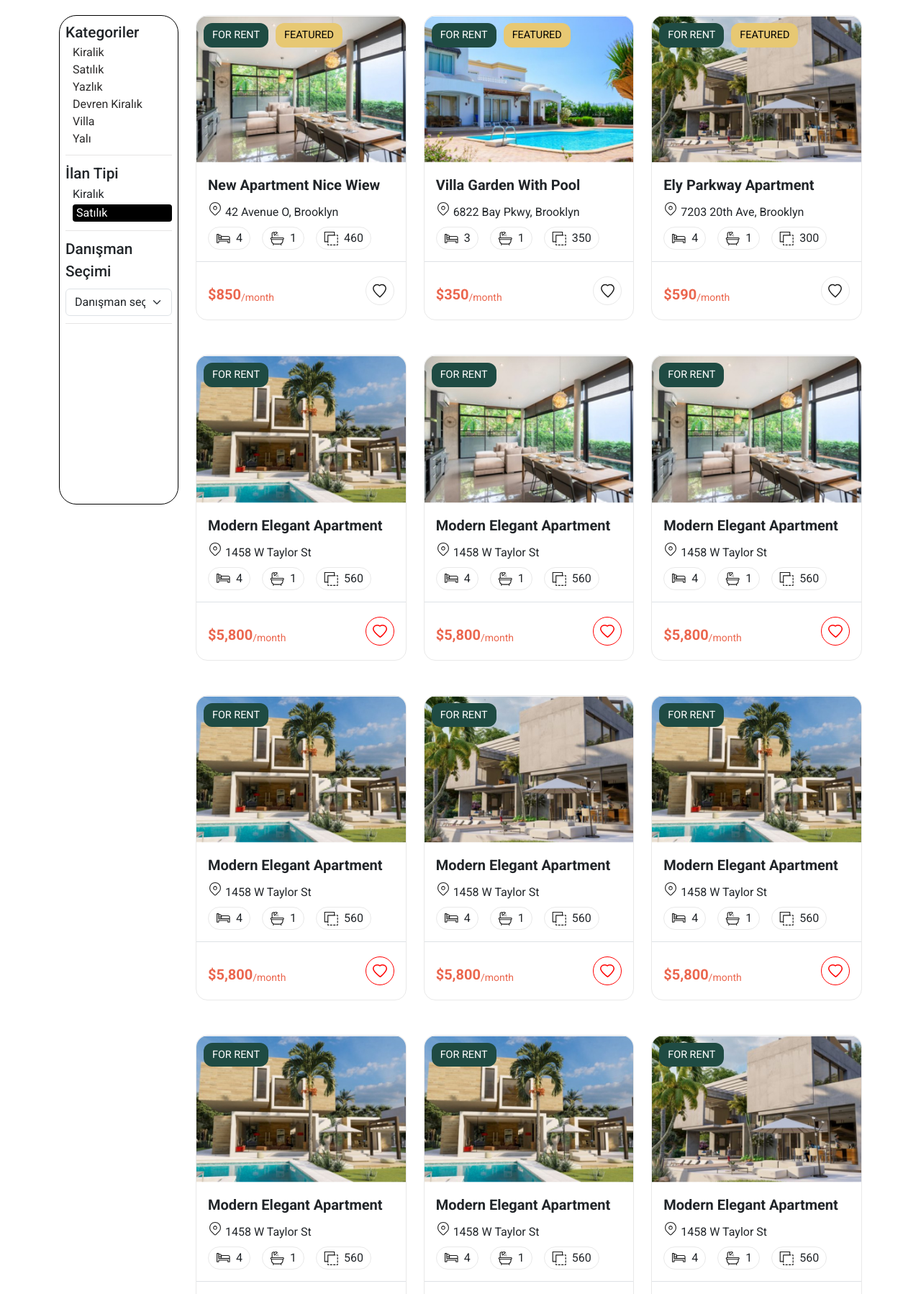
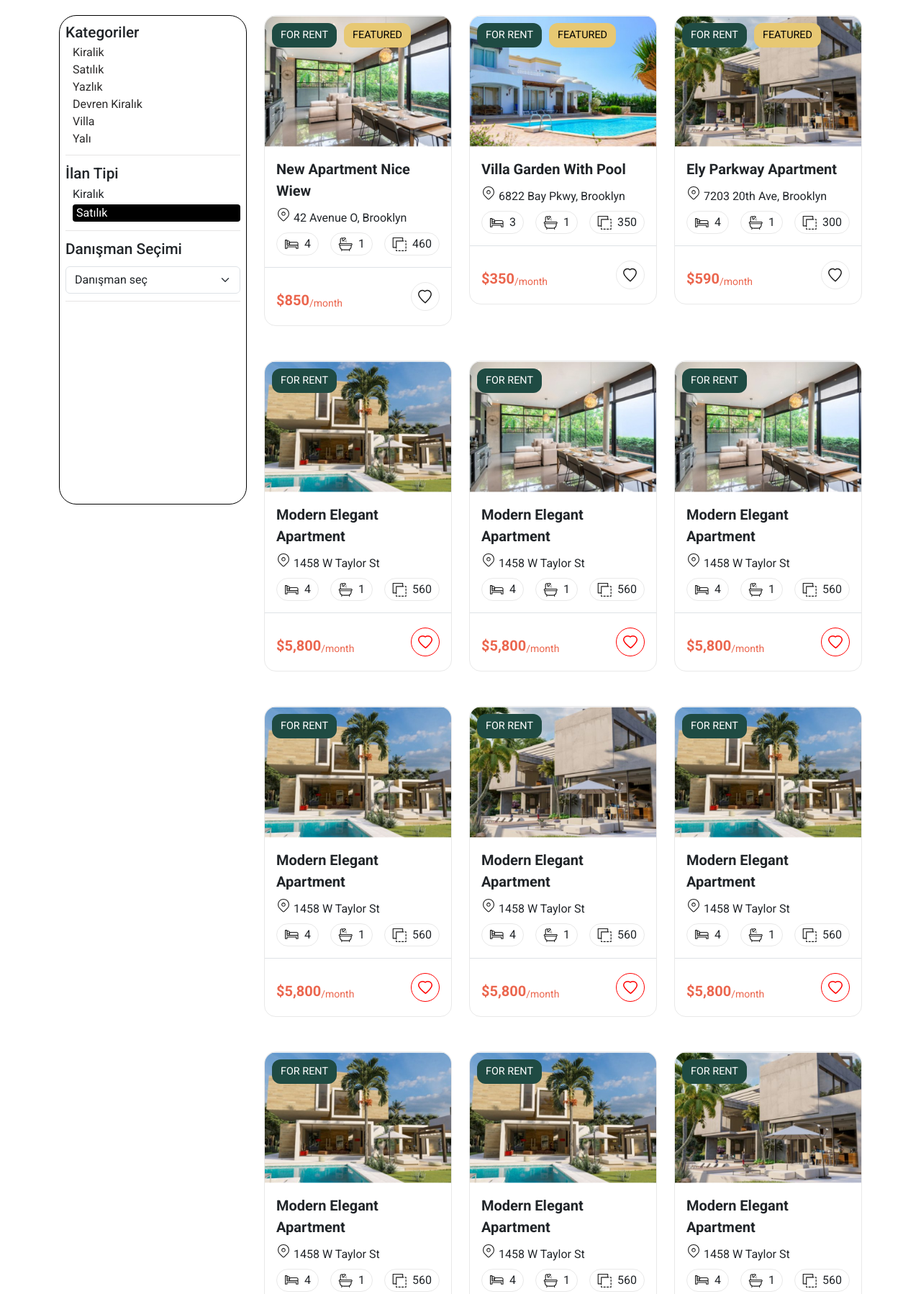
Before and after one commit to UgurBilgic/BTK-Eylul-side, a plain HTML site: page liste.html in a window 1280 px wide. Shown: the part 718-2516 px from the top of the page at 72% size. Drawn offline with nearby package versions, Linux system fonts and the light colour scheme; some packages are replaced by stand-ins of ours.

Commit message:
gun-10-gunc-2

```diff
--- a/assets/scss/style.scss
+++ b/assets/scss/style.scss
@@ -622,6 +622,20 @@ footer {
     }
 }
 
+.propert-filter-wrapper {
+    @media (max-width:991px) {
+        position: fixed;
+        inset: 0;
+        z-index: 33;
+        width: 80%;
+        height: 100%;
+        background-color: #fff;
+        transform: translateX(-100%);
+        &.active {
+            transform: translateX(0);
+        }
+    }
+
     .property-filter {
         border: 1px solid #000000;
         border-radius: 24px;
@@ -671,22 +685,4 @@ footer {
             }
         }
     }
-
-.soccer-card {
-    position: relative;
-    &-image {
-        img {
-            border-radius: 16px;
 }
-        &-info {
-            &-dot {
-                width: 10px;
-                height: 10px;
-                border-radius: 50%;
-                background-color: #fff;
-                z-index: 2;
-            }
-        }
-    }
-
-}
--- a/liste.html
+++ b/liste.html
@@ -58,8 +58,11 @@
                 <span class="fs-6 fw-lighter" >Lorem ipsum dolor sit amet, consectetur adipiscing elit.</span>
             </div>
             <div class="row">
-                <div class="col-2 my-4">
-                    <div class="property-filter">
+                <div class="col-12 my-3 d-lg-none">
+                    <button class="btn btn-main-one text-white" onclick="propertyFilterDrawer.classList.toggle('active')">Filtre</button>
+                </div>
+                <div id="propertyFilterDrawer" class="col-lg-3 my-4 propert-filter-wrapper">
+                    <div class="property-filter mb-3">
                         <div class="property-filter-content">
                             <div class="property-filter-content-title">
                                 Kategoriler
@@ -107,11 +110,14 @@
                                   </select>
                             </div>
                         </div>
+                        <div class="property-filter-content-close">
+                            <button class="btn btn-main-two text-white d-lg-none" onclick="propertyFilterDrawer.classList.toggle('active')">Filtre Kapat</button>
+                        </div>
                     </div>
                 </div>
-                <div class="col-10">
+                <div class=" col-12 col-lg-9">
                     <div class="row">
-                        <div class="col-4 my-4">
+                        <div class="col-12 col-lg-4 my-4">
                             <div class="property-card">
                                 <div class="property-card-image">
                                     <div class="property-card-image-tag">
@@ -156,7 +162,7 @@
                                 </div>
                             </div>
                         </div>
-                        <div class="col-4 my-4">
+                        <div class="col-12 col-lg-4 my-4">
                             <div class="property-card">
                                 <div class="property-card-image">
                                     <div class="property-card-image-tag">
@@ -201,7 +207,7 @@
                                 </div>
                             </div>
                         </div>
-                        <div class="col-4 my-4">
+                        <div class="col-12 col-lg-4 my-4">
                             <div class="property-card">
                                 <div class="property-card-image">
                                     <div class="property-card-image-tag">
@@ -246,7 +252,7 @@
                                 </div>
                             </div>
                         </div>
-                        <div class="col-4 my-4">
+                        <div class="col-12 col-lg-4 my-4">
                             <div class="property-card">
                                 <div class="property-card-image">
                                     <div class="property-card-image-tag">
@@ -290,7 +296,7 @@
                                 </div>
                             </div>
                         </div>
-                        <div class="col-4 my-4">
+                        <div class="col-12 col-lg-4 my-4">
                             <div class="property-card">
                                 <div class="property-card-image">
                                     <div class="property-card-image-tag">
@@ -334,7 +340,7 @@
                                 </div>
                             </div>
                         </div>
-                        <div class="col-4 my-4">
+                        <div class="col-12 col-lg-4 my-4">
                             <div class="property-card">
                                 <div class="property-card-image">
                                     <div class="property-card-image-tag">
@@ -378,7 +384,7 @@
                                 </div>
                             </div>
                         </div>
-                        <div class="col-4 my-4">
+                        <div class="col-12 col-lg-4 my-4">
                             <div class="property-card">
                                 <div class="property-card-image">
                                     <div class="property-card-image-tag">
@@ -422,7 +428,7 @@
                                 </div>
                             </div>
                         </div>
-                        <div class="col-4 my-4">
+                        <div class="col-12 col-lg-4 my-4">
                             <div class="property-card">
                                 <div class="property-card-image">
                                     <div class="property-card-image-tag">
@@ -466,7 +472,7 @@
                                 </div>
                             </div>
                         </div>
-                        <div class="col-4 my-4">
+                        <div class="col-12 col-lg-4 my-4">
                             <div class="property-card">
                                 <div class="property-card-image">
                                     <div class="property-card-image-tag">
@@ -510,7 +516,7 @@
                                 </div>
                             </div>
                         </div>
-                        <div class="col-4 my-4">
+                        <div class="col-12 col-lg-4 my-4">
                             <div class="property-card">
                                 <div class="property-card-image">
                                     <div class="property-card-image-tag">
@@ -554,7 +560,7 @@
                                 </div>
                             </div>
                         </div>
-                        <div class="col-4 my-4">
+                        <div class="col-12 col-lg-4 my-4">
                             <div class="property-card">
                                 <div class="property-card-image">
                                     <div class="property-card-image-tag">
@@ -598,7 +604,7 @@
                                 </div>
                             </div>
                         </div>
-                        <div class="col-4 my-4">
+                        <div class="col-12 col-lg-4 my-4">
                             <div class="property-card">
                                 <div class="property-card-image">
                                     <div class="property-card-image-tag">
```
Also changed, not shown: assets/css/style.min.css. Lines whose indentation alone changed are shown as unchanged.
